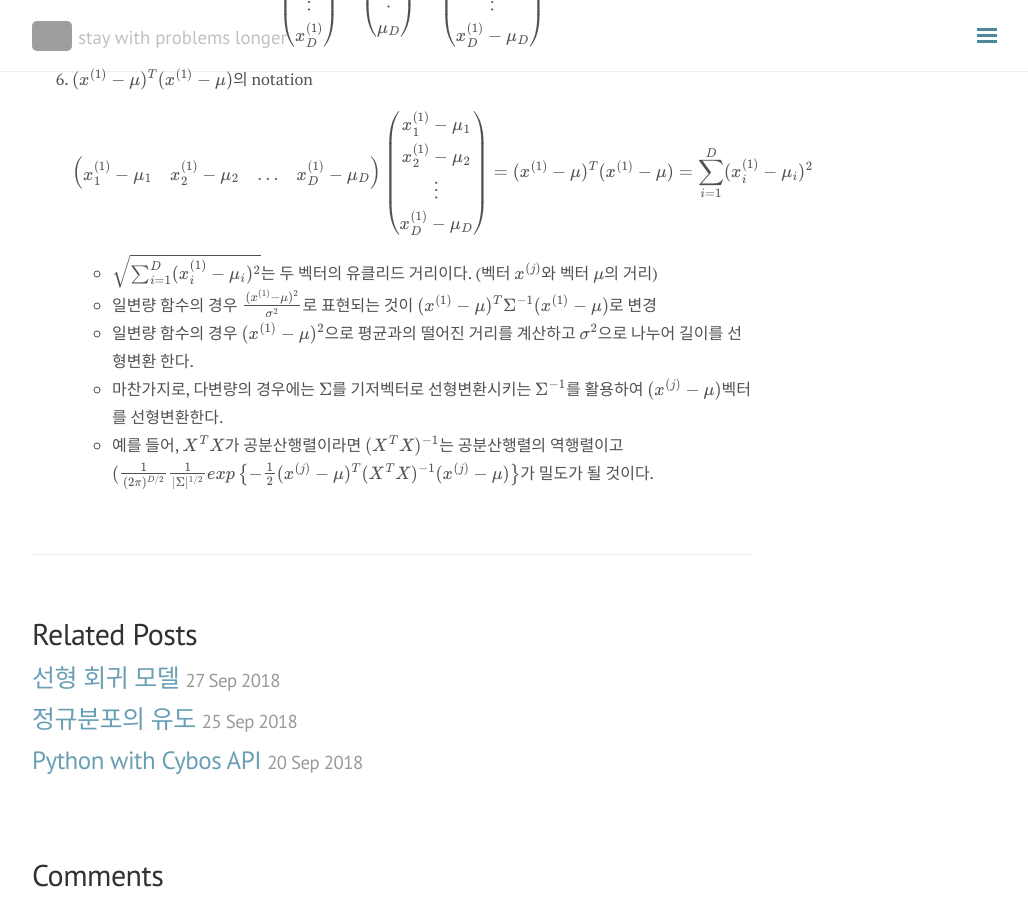
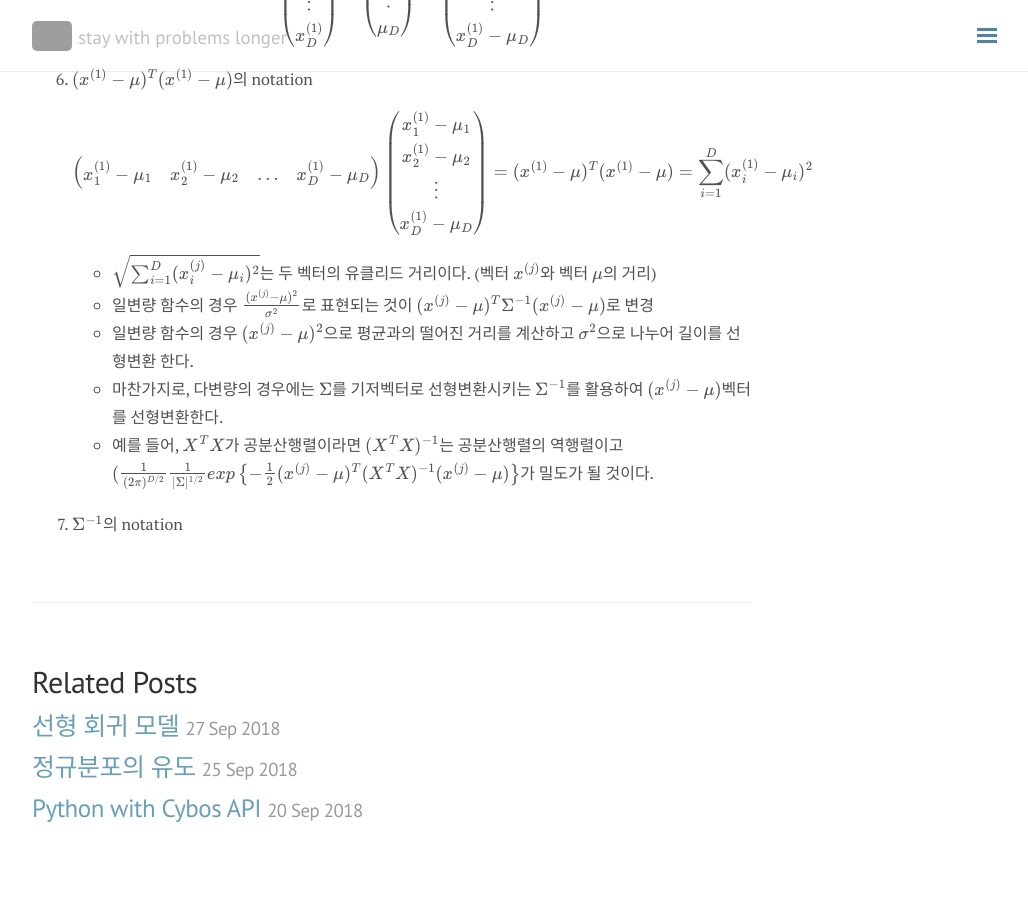
Before and after one commit to seokhoonj/seokhoonj.github.io, a Jekyll site: the page built from _posts/Math/2018-09-28-Math-gaussian_distribution.md, in a window 1280 px wide and 900 px high, scrolled down 1881 px. Shown: the whole window, without its empty margins (248-1276 px from the left). Built offline with Jekyll 4.4.1, drawn with Linux system fonts in a browser that asks for light colours; nearby versions of some CDN libraries; formulas are drawn with MathJax 3; comment, search, counter and statistics services are not loaded; grey boxes are pictures that could not be loaded.

Commit message:
add _posts

```diff
--- a/_posts/Math/2018-09-28-Math-gaussian_distribution.md
+++ b/_posts/Math/2018-09-28-Math-gaussian_distribution.md
@@ -40,8 +40,9 @@ comments: false
 \\( \left(\begin{array}{c} x\_1^{(1)} \\\\ x\_2^{(1)} \\\\ \vdots \\\\ x\_D^{(1)} \end{array}\right) - \left(\begin{array}{c} \mu\_1 \\\\ \mu\_2 \\\\ \vdots \\\\ \mu\_D \end{array}\right) = \left(\begin{array}{c} x\_1^{(1)}-\mu\_1 \\\\ x\_2^{(1)}-\mu\_2 \\\\ \vdots \\\\ x\_D^{(1)}-\mu\_D \end{array}\right) \\)
 6. $(x^{(1)} - \mu)^T (x^{(1)} - \mu)$의 notation
 \\( \left(\begin{array}{cccc} x\_1^{(1)}-\mu\_1 & x\_2^{(1)}-\mu\_2 & \ldots & x\_D^{(1)}-\mu\_D \end{array}\right) \left(\begin{array}{c} x\_1^{(1)}-\mu\_1 \\\\ x\_2^{(1)}-\mu\_2 \\\\ \vdots \\\\ x\_D^{(1)}-\mu\_D \end{array}\right) = (x^{(1)} - \mu)^T (x^{(1)} - \mu) = \sum\_{i=1}^{D} (x\_i^{(1)} - \mu\_i)^2 \\)
- - $\sqrt{\sum\_{i=1}^{D} (x\_i^{(1)} - \mu\_i)^2}$는 두 벡터의 유클리드 거리이다. (벡터 $x^{(j)}$와 벡터 $\mu$의 거리)
- - 일변량 함수의 경우 $\frac{(x^{(1)}-\mu)^2}{\sigma^2}$로 표현되는 것이 $(x^{(1)} - \mu)^T \Sigma^{-1} (x^{(1)} - \mu)$로 변경
- - 일변량 함수의 경우 $(x^{(1)} - \mu)^2$으로 평균과의 떨어진 거리를 계산하고 $\sigma^2$으로 나누어 길이를 선형변환 한다.
+ - $\sqrt{\sum\_{i=1}^{D} (x\_i^{(j)} - \mu\_i)^2}$는 두 벡터의 유클리드 거리이다. (벡터 $x^{(j)}$와 벡터 $\mu$의 거리)
+ - 일변량 함수의 경우 $\frac{(x^{(j)}-\mu)^2}{\sigma^2}$로 표현되는 것이 $(x^{(j)} - \mu)^T \Sigma^{-1} (x^{(j)} - \mu)$로 변경
+ - 일변량 함수의 경우 $(x^{(j)} - \mu)^2$으로 평균과의 떨어진 거리를 계산하고 $\sigma^2$으로 나누어 길이를 선형변환 한다.
  - 마찬가지로, 다변량의 경우에는 $\Sigma$를 기저벡터로 선형변환시키는 $\Sigma^{-1}$를 활용하여 $(x^{(j)} - \mu)$벡터를 선형변환한다.
  - 예를 들어, $X^T X$가 공분산행렬이라면 $(X^T X)^{-1}$는 공분산행렬의 역행렬이고 $(\frac{1}{(2\pi)^{D/2}}\frac{1}{\|\Sigma\|^{1/2}} exp\left\lbrace-\frac{1}{2} (x^{(j)} - \mu)^T (X^T X)^{-1} (x^{(j)} - \mu)\right\rbrace$가 밀도가 될 것이다.
+7. $\Sigma^{-1}$의 notation
```
